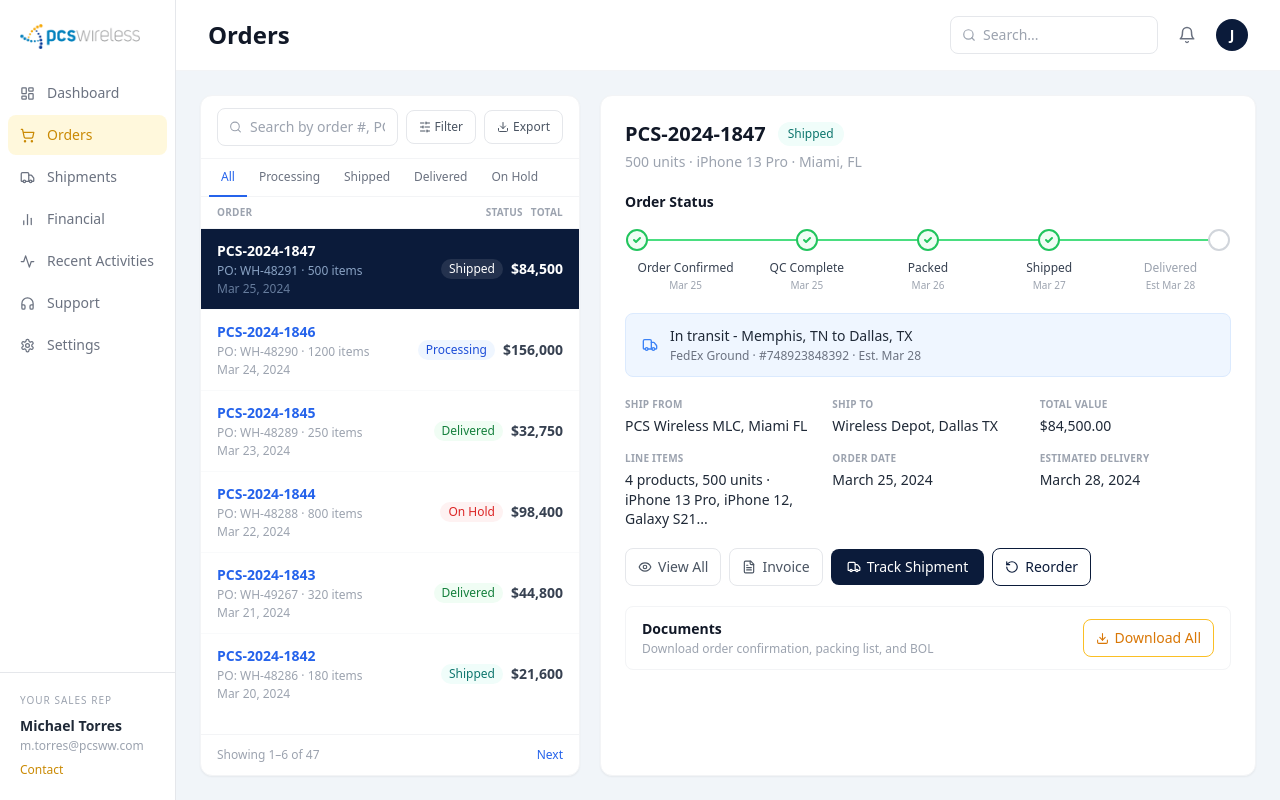
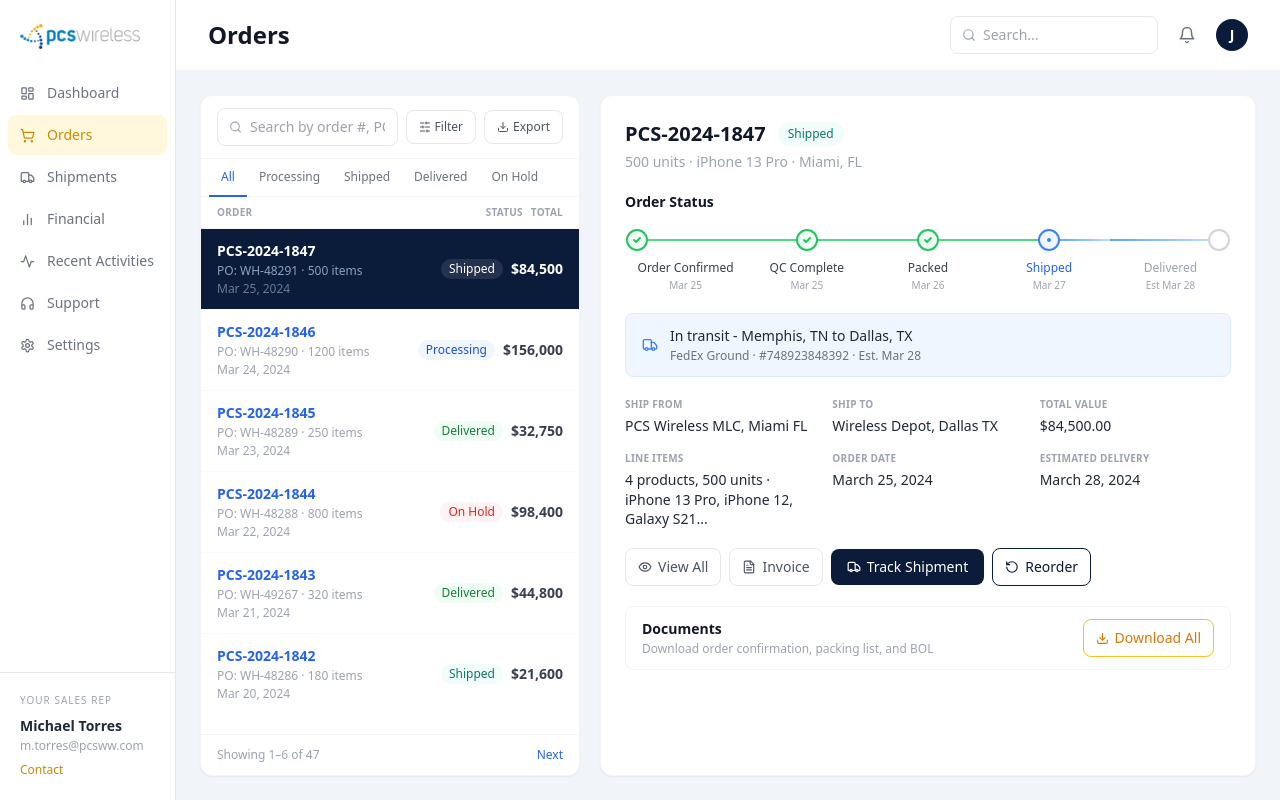
Before and after one commit to thomastorvpcs/pcs-customer-portal, a Next.js app in the folder frontend/: page /orders in a window 1280 px wide. Built offline with nearby package versions, Linux system fonts and the light colour scheme.

Commit message:
Fix shipped orders showing active step as completed instead of in-progress

```diff
--- a/frontend/app/(app)/orders/page.jsx
+++ b/frontend/app/(app)/orders/page.jsx
@@ -23,7 +23,7 @@
       { label: 'Order Confirmed', date: 'Mar 25', done: true },
       { label: 'QC Complete', date: 'Mar 25', done: true },
       { label: 'Packed', date: 'Mar 26', done: true },
-      { label: 'Shipped', date: 'Mar 27', done: true, active: true },
+      { label: 'Shipped', date: 'Mar 27', done: false, active: true },
       { label: 'Delivered', date: 'Est Mar 28', done: false },
     ],
   },
@@ -138,7 +138,7 @@
       { label: 'Order Confirmed', date: 'Mar 20', done: true },
       { label: 'QC Complete', date: 'Mar 21', done: true },
       { label: 'Packed', date: 'Mar 21', done: true },
-      { label: 'Shipped', date: 'Mar 22', done: true, active: true },
+      { label: 'Shipped', date: 'Mar 22', done: false, active: true },
       { label: 'Delivered', date: 'Est Mar 27', done: false },
     ],
   },
```
